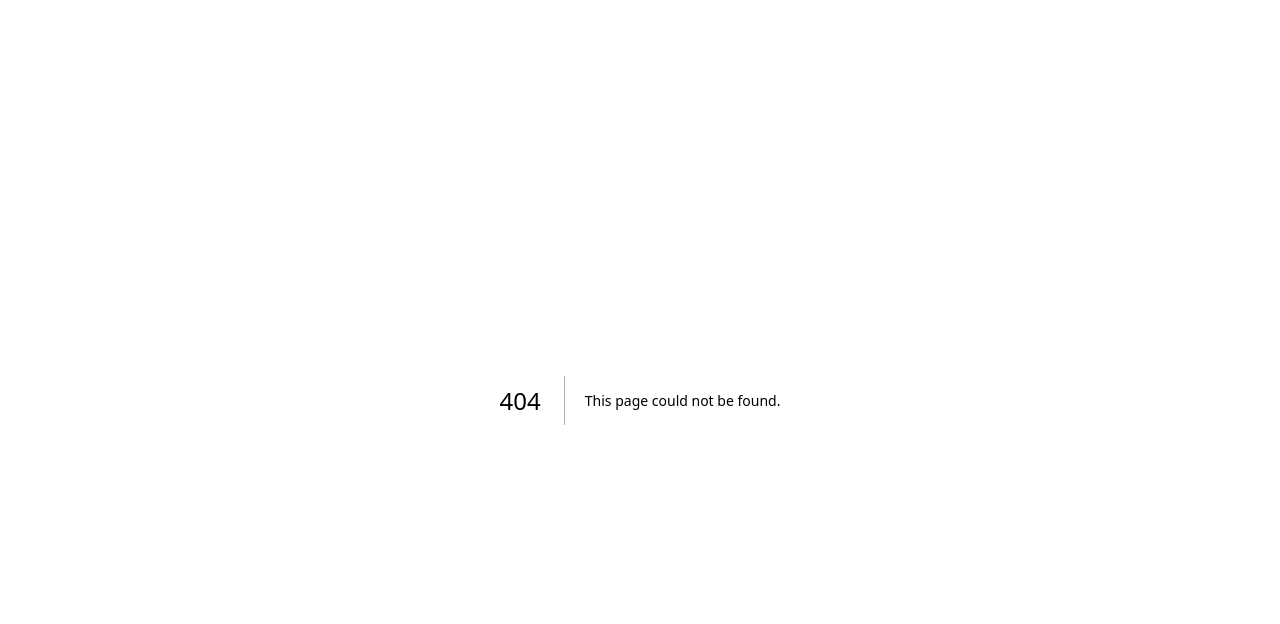
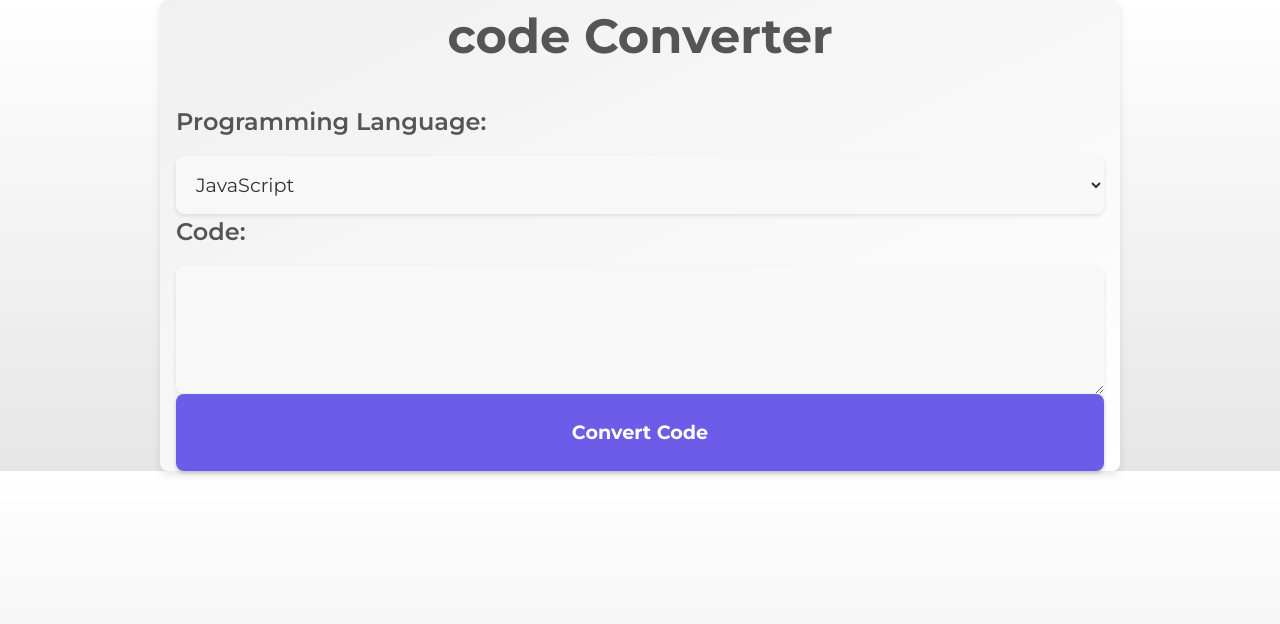
Before and after one commit to AJ4200/CodeShifter, a Next.js app: page /translator in a window 1280 px wide. Before the commit this address had no page. Shown: the top 624 px of the page. Built offline with nearby package versions, Linux system fonts and the light colour scheme.

Commit message:
Adde code converter interfeace and test function

```diff
--- a/package.json
+++ b/package.json
@@ -9,6 +9,7 @@
     "lint": "next lint"
   },
   "dependencies": {
+    "@tensorflow/tfjs": "^4.4.0",
     "@types/node": "18.15.11",
     "@types/react": "18.0.35",
     "@types/react-dom": "18.0.11",
--- a/src/pages/_app.tsx
+++ b/src/pages/_app.tsx
@@ -1,4 +1,5 @@
 import '@/styles/globals.css'
+import '@/styles/converter.css';
 import type { AppProps } from 'next/app'
 
 export default function App({ Component, pageProps }: AppProps) {
--- a/src/pages/index.tsx
+++ b/src/pages/index.tsx
@@ -1,124 +1,14 @@
 import Image from 'next/image'
 import { Inter } from 'next/font/google'
+import ConvertPage from './translator'
+
 
 const inter = Inter({ subsets: ['latin'] })
 
 export default function Home() {
   return (
     <main className="flex min-h-screen flex-col items-center justify-between p-24">
-      <div className="z-10 w-full max-w-5xl items-center justify-between font-mono text-sm lg:flex">
-        <p className="fixed left-0 top-0 flex w-full justify-center border-b border-gray-300 bg-gradient-to-b from-zinc-200 pb-6 pt-8 backdrop-blur-2xl dark:border-neutral-800 dark:bg-zinc-800/30 dark:from-inherit lg:static lg:w-auto  lg:rounded-xl lg:border lg:bg-gray-200 lg:p-4 lg:dark:bg-zinc-800/30">
-          Get started by editing&nbsp;
-          <code className="font-mono font-bold">src/pages/index.tsx</code>
-        </p>
-        <div className="fixed bottom-0 left-0 flex h-48 w-full items-end justify-center bg-gradient-to-t from-white via-white dark:from-black dark:via-black lg:static lg:h-auto lg:w-auto lg:bg-none">
-          <a
-            className="pointer-events-none flex place-items-center gap-2 p-8 lg:pointer-events-auto lg:p-0"
-            href="https://vercel.com?utm_source=create-next-app&utm_medium=default-template-tw&utm_campaign=create-next-app"
-            target="_blank"
-            rel="noopener noreferrer"
-          >
-            By{' '}
-            <Image
-              src="/vercel.svg"
-              alt="Vercel Logo"
-              className="dark:invert"
-              width={100}
-              height={24}
-              priority
-            />
-          </a>
-        </div>
-      </div>
-
-      <div className="relative flex place-items-center before:absolute before:h-[300px] before:w-[480px] before:-translate-x-1/2 before:rounded-full before:bg-gradient-radial before:from-white before:to-transparent before:blur-2xl before:content-[''] after:absolute after:-z-20 after:h-[180px] after:w-[240px] after:translate-x-1/3 after:bg-gradient-conic after:from-sky-200 after:via-blue-200 after:blur-2xl after:content-[''] before:dark:bg-gradient-to-br before:dark:from-transparent before:dark:to-blue-700/10 after:dark:from-sky-900 after:dark:via-[#0141ff]/40 before:lg:h-[360px]">
-        <Image
-          className="relative dark:drop-shadow-[0_0_0.3rem_#ffffff70] dark:invert"
-          src="/next.svg"
-          alt="Next.js Logo"
-          width={180}
-          height={37}
-          priority
-        />
-      </div>
-
-      <div className="mb-32 grid text-center lg:mb-0 lg:grid-cols-4 lg:text-left">
-        <a
-          href="https://nextjs.org/docs?utm_source=create-next-app&utm_medium=default-template-tw&utm_campaign=create-next-app"
-          className="group rounded-lg border border-transparent px-5 py-4 transition-colors hover:border-gray-300 hover:bg-gray-100 hover:dark:border-neutral-700 hover:dark:bg-neutral-800/30"
-          target="_blank"
-          rel="noopener noreferrer"
-        >
-          <h2 className={`${inter.className} mb-3 text-2xl font-semibold`}>
-            Docs{' '}
-            <span className="inline-block transition-transform group-hover:translate-x-1 motion-reduce:transform-none">
-              -&gt;
-            </span>
-          </h2>
-          <p
-            className={`${inter.className} m-0 max-w-[30ch] text-sm opacity-50`}
-          >
-            Find in-depth information about Next.js features and API.
-          </p>
-        </a>
-
-        <a
-          href="https://nextjs.org/learn?utm_source=create-next-app&utm_medium=default-template-tw&utm_campaign=create-next-app"
-          className="group rounded-lg border border-transparent px-5 py-4 transition-colors hover:border-gray-300 hover:bg-gray-100 hover:dark:border-neutral-700 hover:dark:bg-neutral-800/30"
-          target="_blank"
-          rel="noopener noreferrer"
-        >
-          <h2 className={`${inter.className} mb-3 text-2xl font-semibold`}>
-            Learn{' '}
-            <span className="inline-block transition-transform group-hover:translate-x-1 motion-reduce:transform-none">
-              -&gt;
-            </span>
-          </h2>
-          <p
-            className={`${inter.className} m-0 max-w-[30ch] text-sm opacity-50`}
-          >
-            Learn about Next.js in an interactive course with&nbsp;quizzes!
-          </p>
-        </a>
-
-        <a
-          href="https://vercel.com/templates?framework=next.js&utm_source=create-next-app&utm_medium=default-template-tw&utm_campaign=create-next-app"
-          className="group rounded-lg border border-transparent px-5 py-4 transition-colors hover:border-gray-300 hover:bg-gray-100 hover:dark:border-neutral-700 hover:dark:bg-neutral-800/30"
-          target="_blank"
-          rel="noopener noreferrer"
-        >
-          <h2 className={`${inter.className} mb-3 text-2xl font-semibold`}>
-            Templates{' '}
-            <span className="inline-block transition-transform group-hover:translate-x-1 motion-reduce:transform-none">
-              -&gt;
-            </span>
-          </h2>
-          <p
-            className={`${inter.className} m-0 max-w-[30ch] text-sm opacity-50`}
-          >
-            Discover and deploy boilerplate example Next.js&nbsp;projects.
-          </p>
-        </a>
-
-        <a
-          href="https://vercel.com/new?utm_source=create-next-app&utm_medium=default-template-tw&utm_campaign=create-next-app"
-          className="group rounded-lg border border-transparent px-5 py-4 transition-colors hover:border-gray-300 hover:bg-gray-100 hover:dark:border-neutral-700 hover:dark:bg-neutral-800/30"
-          target="_blank"
-          rel="noopener noreferrer"
-        >
-          <h2 className={`${inter.className} mb-3 text-2xl font-semibold`}>
-            Deploy{' '}
-            <span className="inline-block transition-transform group-hover:translate-x-1 motion-reduce:transform-none">
-              -&gt;
-            </span>
-          </h2>
-          <p
-            className={`${inter.className} m-0 max-w-[30ch] text-sm opacity-50`}
-          >
-            Instantly deploy your Next.js site to a shareable URL with Vercel.
-          </p>
-        </a>
-      </div>
-    </main>
+<ConvertPage/>
+     </main>
   )
 }
--- /dev/null
+++ b/src/pages/translator.tsx
@@ -0,0 +1,72 @@
+import { useState } from 'react';
+
+type Language = 'javascript' | 'python' | 'ruby';
+
+export default function ConvertPage() {
+  const [code, setCode] = useState<string>('');
+  const [language, setLanguage] = useState<Language>('javascript');
+  const [convertedCode, setConvertedCode] = useState<string>('');
+
+  const handleSubmit = (event: React.FormEvent<HTMLFormElement>) => {
+    event.preventDefault();
+    const newCode = convertCode(code, language);
+    setConvertedCode(newCode);
+  };
+
+  const convertCode = (code: string, language: Language): string => {
+    if (language === 'python') {
+      // Replace JavaScript-specific syntax with Python syntax using regular expressions
+      code = code.replace(/let/g, 'def');
+      code = code.replace(/const/g, '');
+      code = code.replace(/;/g, '');
+      code = code.replace(/console\.log\((.*)\)/g, 'print($1)');
+    }
+
+    return code;
+  }
+
+  return (
+    <div className='container'>
+
+    <h1 className='heading'>code Converter</h1>
+
+    <form onSubmit={handleSubmit}>
+      <div className='form-control'>
+        <label htmlFor="language" className={'form-label'}>
+          Programming Language:
+        </label>
+        <select
+          id="language"
+          className='form-select'
+          value={language}
+          onChange={(e) => setLanguage(e.target.value as Language)}
+        >
+          <option value="javascript">JavaScript</option>
+          <option value="python">Python</option>
+          <option value="ruby">Ruby</option>
+        </select>
+      </div>
+
+      <div className='form-control'>
+        <label htmlFor="code" className='form-label'>
+          Code:
+        </label>
+        <textarea
+          id="code"
+          className='form-textarea'
+          value={code}
+          onChange={(e) => setCode(e.target.value)}
+          />
+          </div>
+          <button type="submit" className='form-button'>Convert Code</button>
+  </form>
+
+  {convertedCode && (
+    <>
+      <h2 className='form-label'>Converted Code:</h2>
+      <pre className='output'>{convertedCode}</pre>
+    </>
+  )}
+</div>
+  );
+}
--- /dev/null
+++ b/src/styles/converter.css
@@ -0,0 +1,88 @@
+@import url('https://fonts.googleapis.com/css2?family=Montserrat:wght@400;600;700&display=swap');
+
+.container {
+  font-family: 'Montserrat', sans-serif;
+  max-width: 960px;
+  margin: 0 auto;
+  padding: 0 1rem;
+  background: linear-gradient(to bottom right, #f0f0f0, #fff);
+  border-radius: 0.5rem;
+  box-shadow: 0px 4px 8px rgba(0, 0, 0, 0.1);
+}
+
+.heading {
+  font-family: 'Montserrat', sans-serif;
+  font-size: 3rem;
+  font-weight: 700;
+  text-align: center;
+  margin-bottom: 2rem;
+  color: #555;
+}
+
+.form-label {
+  font-family: 'Montserrat', sans-serif;
+  display: block;
+  font-size: 1.5rem;
+  font-weight: 600;
+  margin-bottom: 1rem;
+  color: #555;
+}
+
+.form-select,
+.form-textarea,
+.form-button {
+  font-family: 'Montserrat', sans-serif;
+}
+
+.form-select {
+  display: block;
+  width: 100%;
+  padding: 1rem;
+  font-size: 1.2rem;
+  border-radius: 0.5rem;
+  border: none;
+  background-color: #f8f8f8;
+  box-shadow: 0px 2px 4px rgba(0, 0, 0, 0.1);
+  color: #333;
+}
+
+.form-textarea {
+  display: block;
+  width: 100%;
+  padding: 1.5rem;
+  font-size: 1.2rem;
+  border-radius: 0.5rem;
+  border: none;
+  background-color: #f8f8f8;
+  resize: vertical;
+  min-height: 8rem;
+  box-shadow: 0px 2px 4px rgba(0, 0, 0, 0.1);
+  color: #333;
+}
+
+.form-button {
+  display: block;
+  width: 100%;
+  padding: 1.5rem;
+  font-size: 1.2rem;
+  font-weight: bold;
+  color: #fff;
+  background-color: #6c5ce7;
+  border-radius: 0.5rem;
+  border: none;
+  cursor: pointer;
+  box-shadow: 0px 2px 4px rgba(0, 0, 0, 0.2);
+  transition: background-color 0.2s ease-in-out;
+}
+
+.form-button:hover {
+  background-color: #a29bfe;
+}
+
+.output {
+  font-family: 'Montserrat', sans-serif;
+  margin-top: 2rem;
+  font-size: 1.2rem;
+  white-space: pre-wrap;
+  color: #555;
+}
--- a/src/styles/globals.css
+++ b/src/styles/globals.css
@@ -3,16 +3,16 @@
 @tailwind utilities;
 
 :root {
-  --foreground-rgb: 0, 0, 0;
-  --background-start-rgb: 214, 219, 220;
-  --background-end-rgb: 255, 255, 255;
+  --foreground-rgb: 28, 28, 28;
+  --background-start-rgb: 255, 255, 255;
+  --background-end-rgb: 230, 230, 230;
 }
 
 @media (prefers-color-scheme: dark) {
   :root {
     --foreground-rgb: 255, 255, 255;
-    --background-start-rgb: 0, 0, 0;
-    --background-end-rgb: 0, 0, 0;
+    --background-start-rgb: 28, 28, 28;
+    --background-end-rgb: 28, 28, 28;
   }
 }
 
```
Also changed, not shown: 1 other file (tests, documents, lock files or other folders).
